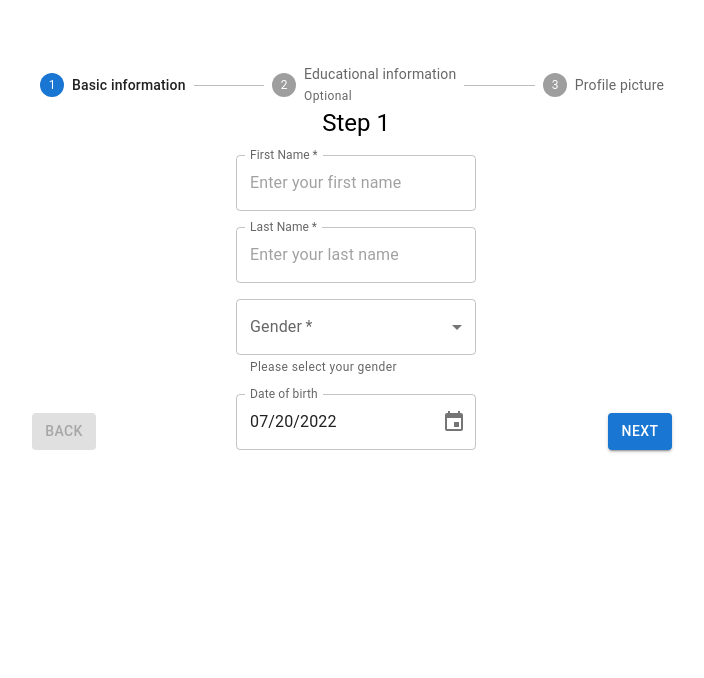
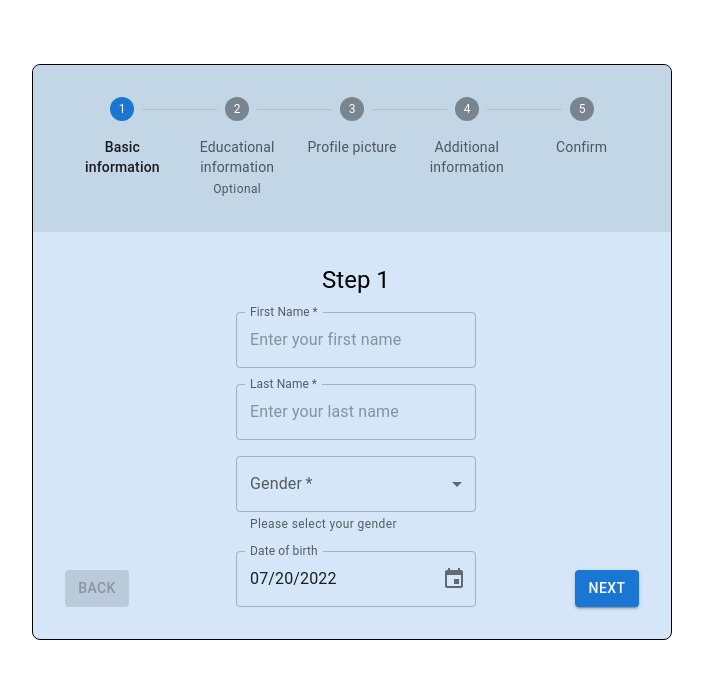
Before and after one commit to saqlainM87/form-challenge, a Next.js app: page /form-page in a window 1280 px wide. Shown: the top 678 px of the page, without its empty margins (288-992 px from the left). Built offline with nearby package versions, Linux system fonts and the light colour scheme.

Commit message:
feat: Add third page ui.

```diff
--- a/pages/form-page/components/secondStep.tsx
+++ b/pages/form-page/components/secondStep.tsx
@@ -1,7 +1,6 @@
 import {
     Checkbox,
     FormControlLabel,
-    MenuItem,
     TextField,
     Typography,
 } from '@mui/material';
--- /dev/null
+++ b/pages/form-page/components/thirdStep.tsx
@@ -0,0 +1,42 @@
+import { Button, TextField, Typography } from '@mui/material';
+import React, { ReactElement } from 'react';
+import cx from 'classnames';
+import { Box } from '@mui/system';
+
+import styles from '../formPage.module.css';
+
+const ThirdStep = (): ReactElement => {
+    return (
+        <div className={styles.firstStepWrapper}>
+            <Typography
+                component="h2"
+                variant="h5"
+                className={cx('text-center', styles.title)}
+            >
+                Step 3
+            </Typography>
+
+            <Box>
+                <span>Image.jpeg (200kb)</span>
+            </Box>
+
+            <Box
+                marginTop="1rem"
+                sx={{
+                    '& .MuiTextField-root': { width: '15rem' },
+                }}
+                display="flex"
+                justifyContent={'space-around'}
+                alignItems="center"
+            >
+                <span>Upload you profile picture</span>
+                <Button variant="contained" component="label">
+                    Select
+                    <input hidden accept="image/*" multiple type="file" />
+                </Button>
+            </Box>
+        </div>
+    );
+};
+
+export default ThirdStep;
--- a/pages/form-page/formPage.module.css
+++ b/pages/form-page/formPage.module.css
@@ -11,5 +11,18 @@
 }
 
 .title {
-    margin: 2rem 0;
+    margin: 0 0 2rem 0;
 }
+
+.form {
+    border: 1px solid black;
+    border-radius: 8px;
+    background-color: #d4e6f7;
+}
+
+.stepper {
+    padding: 2rem;
+    background-color: #c2d6e6;
+    border-top-left-radius: 8px;
+    border-top-right-radius: 8px;
+}
--- a/pages/form-page/index.tsx
+++ b/pages/form-page/index.tsx
@@ -1,4 +1,4 @@
-import { Container, Grid } from '@mui/material';
+import { Grid } from '@mui/material';
 import { NextPage } from 'next';
 import FirstStep from './components/firstStep';
 import * as React from 'react';
@@ -10,11 +10,14 @@ import Button from '@mui/material/Button';
 import Typography from '@mui/material/Typography';
 import styles from './formPage.module.css';
 import SecondStep from './components/secondStep';
+import ThirdStep from './components/thirdStep';
 
 const steps = [
     'Basic information',
     'Educational information',
     'Profile picture',
+    'Additional information',
+    'Confirm',
 ];
 
 const FormPage: NextPage = () => {
@@ -44,20 +47,20 @@ const FormPage: NextPage = () => {
         setActiveStep((prevActiveStep) => prevActiveStep - 1);
     };
 
-    const handleSkip = () => {
-        if (!isStepOptional(activeStep)) {
-            // You probably want to guard against something like this,
-            // it should never occur unless someone's actively trying to break something.
-            throw new Error("You can't skip a step that isn't optional.");
-        }
+    // const handleSkip = () => {
+    //     if (!isStepOptional(activeStep)) {
+    //         // You probably want to guard against something like this,
+    //         // it should never occur unless someone's actively trying to break something.
+    //         throw new Error("You can't skip a step that isn't optional.");
+    //     }
 
-        setActiveStep((prevActiveStep) => prevActiveStep + 1);
-        setSkipped((prevSkipped) => {
-            const newSkipped = new Set(prevSkipped.values());
-            newSkipped.add(activeStep);
-            return newSkipped;
-        });
-    };
+    //     setActiveStep((prevActiveStep) => prevActiveStep + 1);
+    //     setSkipped((prevSkipped) => {
+    //         const newSkipped = new Set(prevSkipped.values());
+    //         newSkipped.add(activeStep);
+    //         return newSkipped;
+    //     });
+    // };
 
     const handleReset = () => {
         setActiveStep(0);
@@ -65,7 +68,12 @@ const FormPage: NextPage = () => {
 
     return (
         <Box className={styles.formPageWrapper} sx={{ width: '50%' }}>
-            <Stepper activeStep={activeStep}>
+            <div className={styles.form}>
+                <Stepper
+                    className={styles.stepper}
+                    activeStep={activeStep}
+                    alternativeLabel
+                >
                     {steps.map((label, index) => {
                         const stepProps: { completed?: boolean } = {};
                         const labelProps: {
@@ -73,7 +81,9 @@ const FormPage: NextPage = () => {
                         } = {};
                         if (isStepOptional(index)) {
                             labelProps.optional = (
-                            <Typography variant="caption">Optional</Typography>
+                                <Typography variant="caption">
+                                    Optional
+                                </Typography>
                             );
                         }
                         if (isStepSkipped(index)) {
@@ -81,29 +91,46 @@ const FormPage: NextPage = () => {
                         }
                         return (
                             <Step key={label} {...stepProps}>
-                            <StepLabel {...labelProps}>{label}</StepLabel>
+                                <StepLabel
+                                    className="text-center"
+                                    {...labelProps}
+                                >
+                                    {label}
+                                </StepLabel>
                             </Step>
                         );
                     })}
                 </Stepper>
                 {activeStep === steps.length ? (
-                <React.Fragment>
-                    <Typography sx={{ mt: 2, mb: 1 }}>
-                        All steps completed - you&apos;re finished
-                    </Typography>
-                    <Box sx={{ display: 'flex', flexDirection: 'row', pt: 2 }}>
-                        <Box sx={{ flex: '1 1 auto' }} />
-                        <Button onClick={handleReset}>Reset</Button>
-                    </Box>
-                </React.Fragment>
-            ) : (
-                <React.Fragment>
                     <Box
                         sx={{
                             display: 'flex',
                             flexDirection: 'row',
                             alignItems: 'flex-end',
                         }}
+                    >
+                        <Typography sx={{ mt: 2, mb: 1 }}>
+                            All steps completed - you&apos;re finished
+                        </Typography>
+                        <Box
+                            sx={{
+                                display: 'flex',
+                                flexDirection: 'row',
+                                pt: 2,
+                            }}
+                        >
+                            <Box sx={{ flex: '1 1 auto' }} />
+                            <Button onClick={handleReset}>Reset</Button>
+                        </Box>
+                    </Box>
+                ) : (
+                    <Box
+                        sx={{
+                            display: 'flex',
+                            flexDirection: 'row',
+                            alignItems: 'flex-end',
+                        }}
+                        padding="2rem"
                     >
                         <Button
                             disabled={activeStep === 0}
@@ -118,6 +145,7 @@ const FormPage: NextPage = () => {
                             <Grid item xs={8}>
                                 {activeStep === 0 && <FirstStep />}
                                 {activeStep === 1 && <SecondStep />}
+                                {activeStep === 2 && <ThirdStep />}
                             </Grid>
                         </Grid>
 
@@ -127,8 +155,8 @@ const FormPage: NextPage = () => {
                                 : 'Next'}
                         </Button>
                     </Box>
-                </React.Fragment>
                 )}
+            </div>
         </Box>
     );
 };
```
Lines whose indentation alone changed are shown as unchanged.
